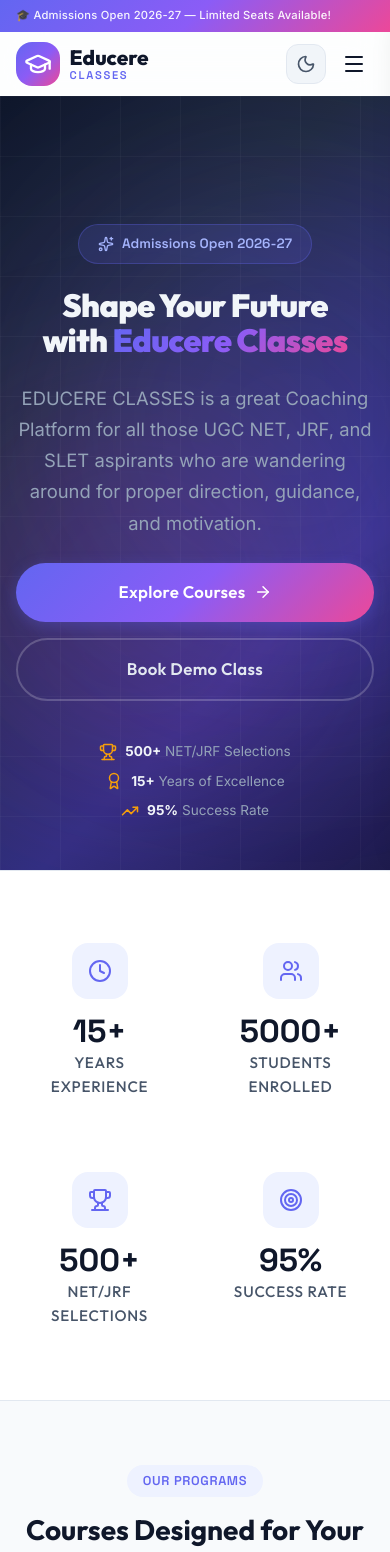
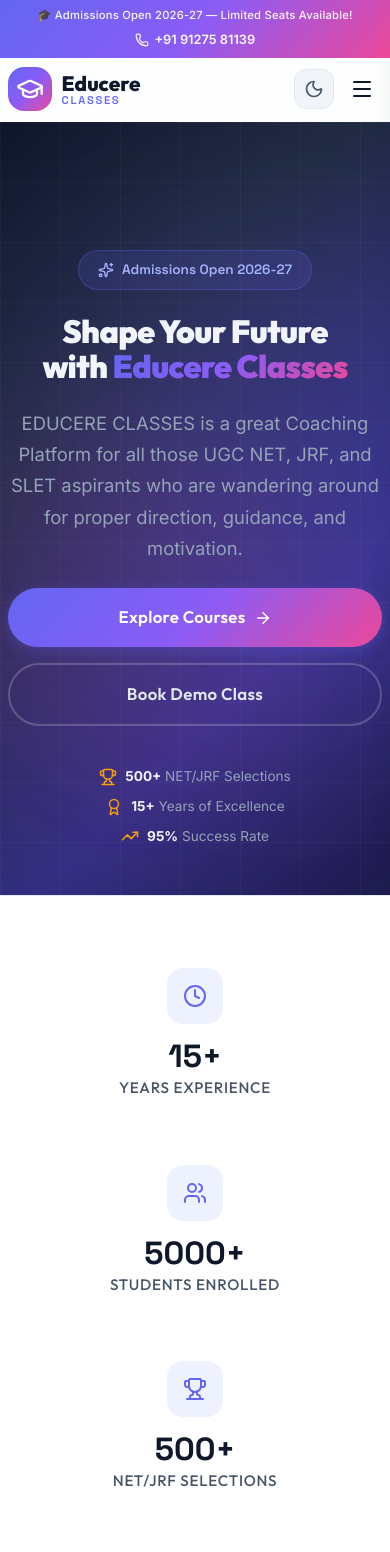
Before and after one commit to PISLIVE/Educere-, a Next.js app: page / in a window 390 px wide. Shown: the top 1552 px of the page. Built offline with nearby package versions, Linux system fonts and the light colour scheme.

Commit message:
style: Enhance mobile responsiveness across all components

```diff
--- a/src/app/globals.css
+++ b/src/app/globals.css
@@ -206,7 +206,7 @@ p {
 
 @media (max-width: 768px) {
   .container {
-    padding: 0 var(--space-md);
+    padding: 0 var(--space-sm);
   }
 }
 
@@ -217,7 +217,7 @@ p {
 
 @media (max-width: 768px) {
   .section {
-    padding: var(--space-3xl) 0;
+    padding: var(--space-2xl) 0;
   }
 }
 
@@ -410,6 +410,22 @@ p {
   overflow: hidden;
 }
 
+@media (max-width: 768px) {
+  .page-hero {
+    padding: calc(var(--navbar-height) + var(--space-2xl)) 0 var(--space-xl);
+    border-radius: 0 0 1.5rem 1.5rem;
+  }
+
+  .page-hero h1 {
+    font-size: 2.2rem;
+  }
+
+  .page-hero p {
+    font-size: 1rem;
+    padding: 0 var(--space-sm);
+  }
+}
+
 .page-hero::before {
   content: '';
   position: absolute;
--- a/src/app/page.module.css
+++ b/src/app/page.module.css
@@ -505,3 +505,10 @@
     width: 100%;
   }
 }
+
+@media (max-width: 480px) {
+  .statsGrid {
+    grid-template-columns: 1fr;
+    gap: var(--space-md);
+  }
+}
--- a/src/components/Navbar.module.css
+++ b/src/components/Navbar.module.css
@@ -189,7 +189,9 @@
 .mobileOverlay {
   position: fixed;
   inset: 0;
-  background: rgba(0, 0, 0, 0.5);
+  background: rgba(0, 0, 0, 0.4);
+  backdrop-filter: blur(4px);
+  -webkit-backdrop-filter: blur(4px);
   z-index: 999;
   opacity: 0;
   pointer-events: none;
@@ -263,12 +265,16 @@
 }
 
 @media (max-width: 640px) {
+  .topBarInner {
+    flex-direction: column;
+    justify-content: center;
+    gap: 0.3rem;
+  }
+
   .topBarText {
     font-size: 0.7rem;
-  }
-
-  .topBarRight {
-    display: none;
+    text-align: center;
+    white-space: normal;
   }
 
   .mobileMenu {
```
